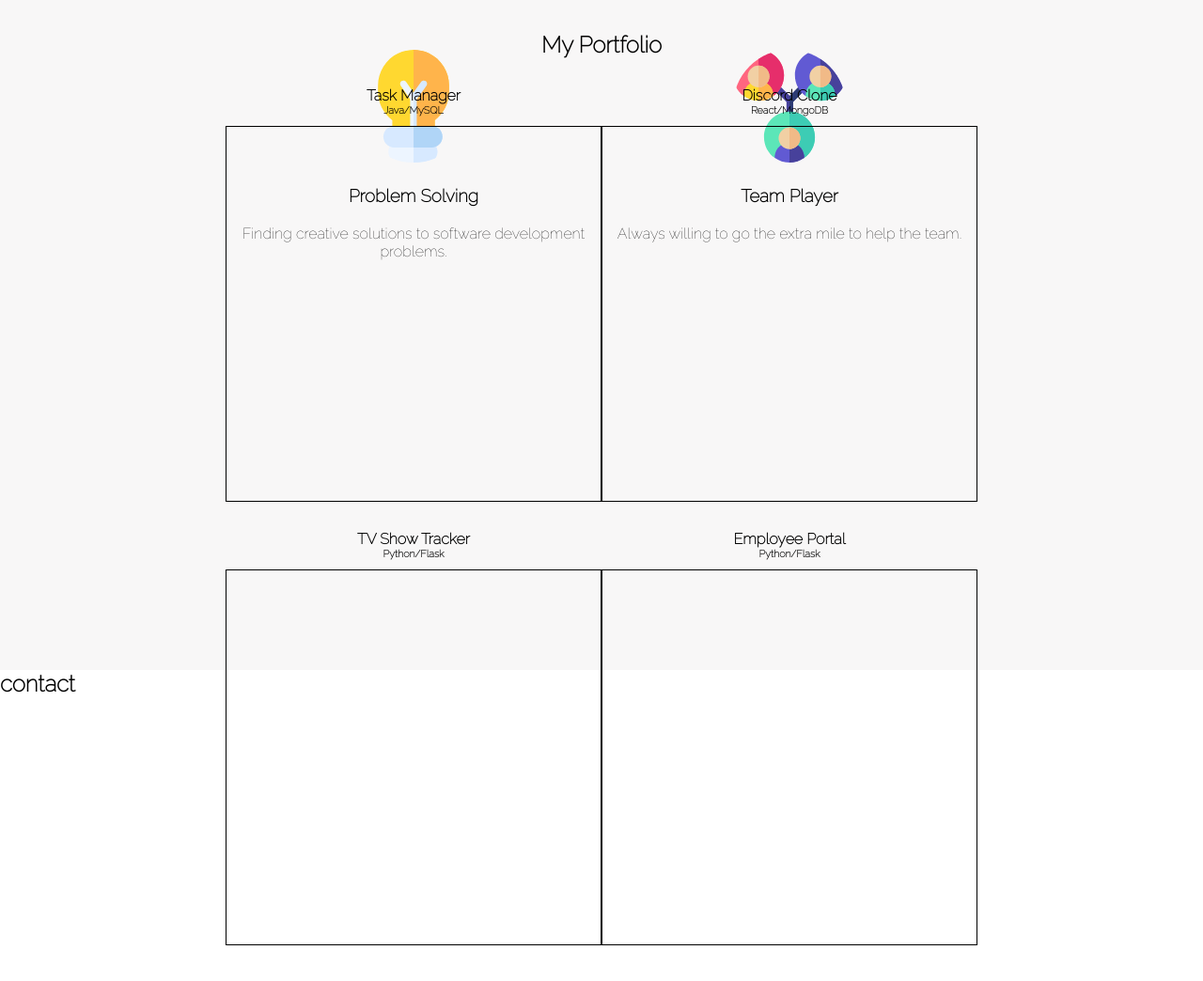
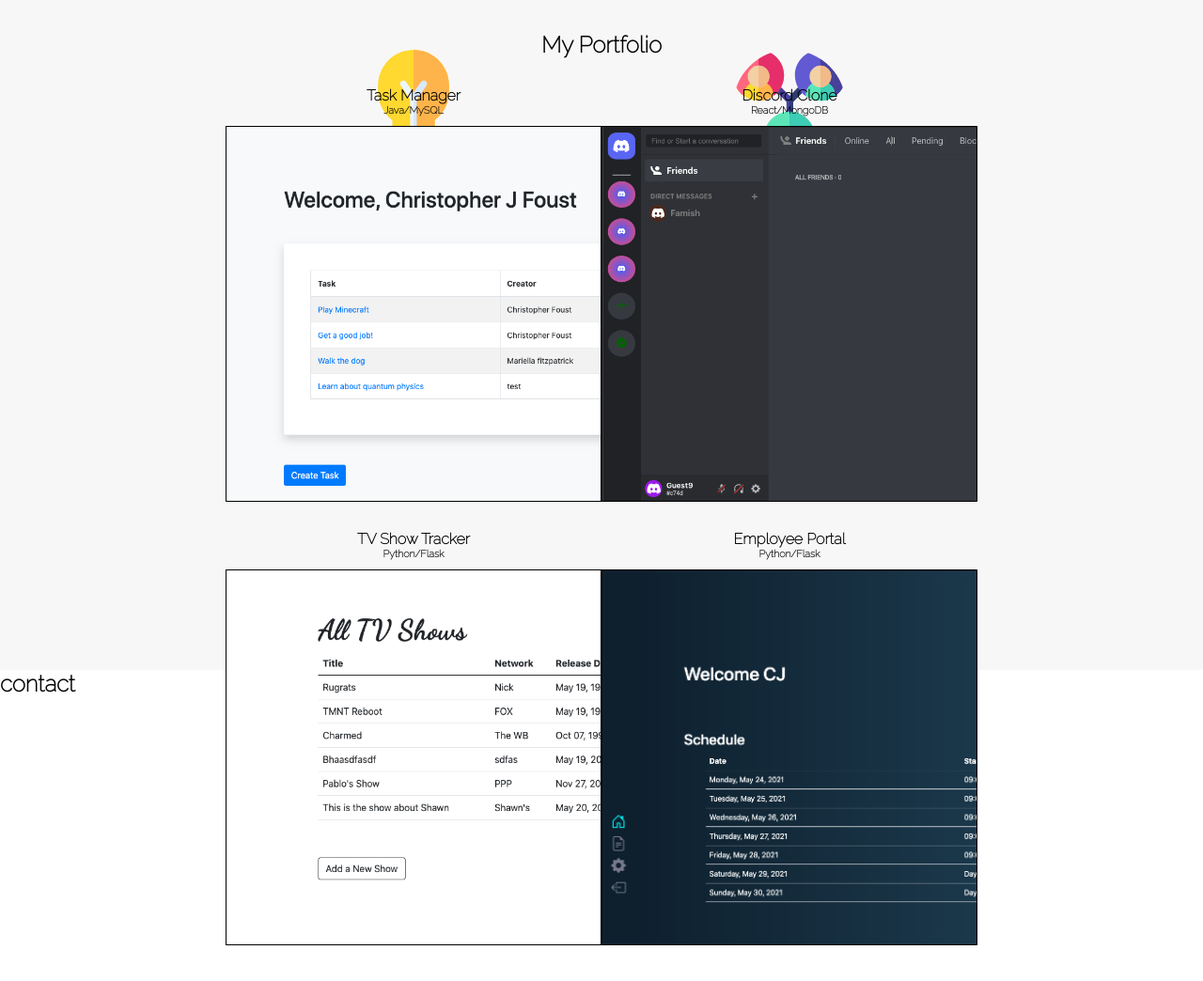
Before and after one commit to CJamesFoust/Portfolio-Website, a plain HTML site: page index.html in a window 1280 px wide. Shown: the part 1687-2731 px from the top of the page at 94% size. Drawn offline with nearby package versions, Linux system fonts and the light colour scheme; the site is published under a folder, as on GitHub Pages, so addresses that start at the root find nothing.

Commit message:
style image fixes

```diff
--- a/style.css
+++ b/style.css
@@ -336,7 +336,7 @@ opacity: 1;
     flex: 1;
     width: 400px;
     min-height: 400px;
-    background-image: url('/imgs/TaskManager.PNG');
+    background-image: url('imgs/TaskManager.PNG');
     background-size: cover;
     border: 1px solid black;
     margin-top: 10px;
@@ -347,7 +347,7 @@ opacity: 1;
     flex: 1;
     width: 400px;
     min-height: 400px;
-    background-image: url('/imgs/DiscordClone.PNG');
+    background-image: url('imgs/DiscordClone.PNG');
     background-size: cover;
     border: 1px solid black;
     margin-top: 10px;
@@ -359,7 +359,7 @@ opacity: 1;
     flex: 1;
     width: 400px;
     min-height: 400px;
-    background-image: url('/imgs/TVTracker.PNG');
+    background-image: url('imgs/TVTracker.PNG');
     background-size: cover;
     border: 1px solid black;
 }
@@ -369,7 +369,7 @@ opacity: 1;
     flex: 1;
     width: 400px;
     min-height: 400px;
-    background-image: url('/imgs/EmployeePortal.png');
+    background-image: url('imgs/EmployeePortal.png');
     background-size: cover;
     border: 1px solid black;
 }
```
